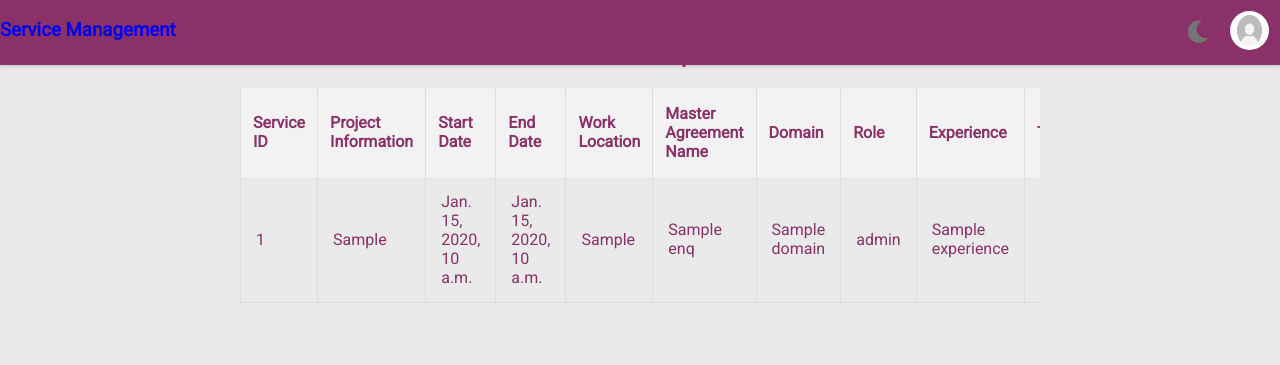
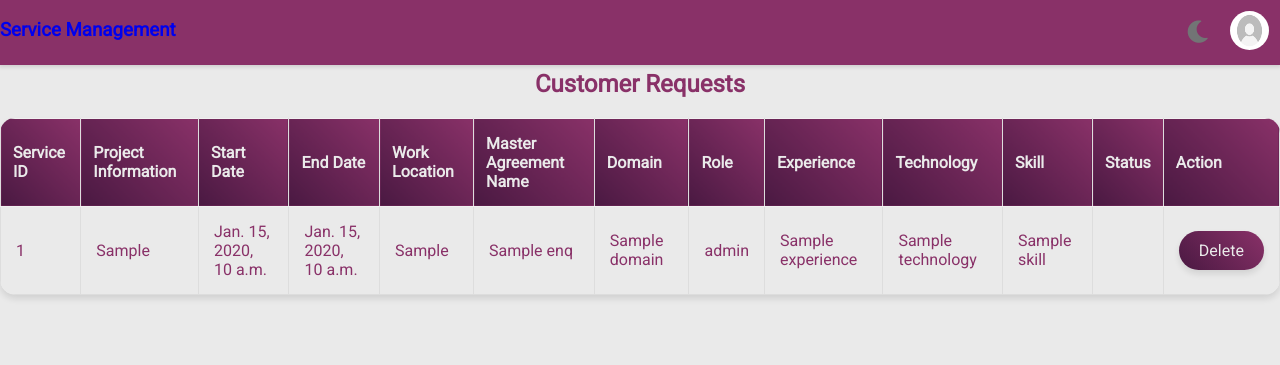
Before and after one commit to richapadhi/Agile, a Django app: template vehicleservicemanagement-master/vehicleservicemanagement-master/templates/vehicle/customer_view_request.html in a window 1280 px wide. Shown: the top 365 px of the page. Run offline with Django 3.2, Linux system fonts and the light colour scheme; the template is opened without the code that fills it: most values are stand-ins (such as "Sample title", 1, 10 or a date in 2020); some libraries are stand-ins or nearby versions.

Commit message:
Update customer_view_request.html

```diff
--- a/vehicleservicemanagement-master/vehicleservicemanagement-master/templates/vehicle/customer_view_request.html
+++ b/vehicleservicemanagement-master/vehicleservicemanagement-master/templates/vehicle/customer_view_request.html
@@ -11,28 +11,66 @@
     <title>View Customer Requests</title>
     <style media="screen">
     .request-table-container {
-            max-width: 800px;
-            margin: 20px auto;
+        max-width: 1400px;
+        margin: 50px auto;
         overflow-x: auto; /* For responsive table */
+        border-radius: 15px; /* Rounded corners for the table container */
+        box-shadow: 0 4px 6px rgba(0, 0, 0, 0.1); /* Box shadow for a subtle lift */
     }
+    h2 {
+        text-align: center;
+        margin-bottom: 20px; /* Add margin at the bottom of the heading */
+    }
+
 
     table {
         width: 100%;
         border-collapse: collapse;
+        overflow: hidden; /* Hide overflowing content within the table */
+        border-radius: 15px; /* Rounded corners for the table */
+        box-shadow: 0 4px 6px rgba(0, 0, 0, 0.1); /* Box shadow for a subtle lift */
     }
 
     th, td {
         border: 1px solid #ddd;
-            padding: 8px;
+        padding: 12px;
         text-align: left;
     }
 
     th {
-            background-color: #f2f2f2;
+        background: linear-gradient(45deg, #4A1942, #893168); /* Gradient background for header */
+        color: #EAEAEA; /* Text color for header */
     }
 
-        tr:nth-child(even) {background-color: #f9f9f9;}
+    tr {
+        transition: background 0.3s ease; /* Smooth transition for row background color */
+    }
+
+    tr:nth-child(even) {
+        background-color: #f9f9f9;
+    }
+
+    tr:hover {
+        background-color: #EAEAEA; /* Background color on hover */
+    }
+
+    .delete-link {
+        color: #EAEAEA; /* Text color */
+        text-decoration: none;
+        padding: 10px 20px; /* Add padding for better appearance */
+        border-radius: 25px; /* Rounded corners */
+        background: linear-gradient(45deg, #4A1942, #893168); /* Gradient background */
+        box-shadow: 0 4px 6px rgba(0, 0, 0, 0.1); /* Box shadow for a subtle lift */
+        transition: background 0.3s ease, color 0.3s ease; /* Smooth transition for color and background changes */
+        display: inline-block; /* Make it inline-block to enable padding and border-radius */
+    }
+
+    .delete-link:hover {
+        color: #EAEAEA; /* Text color on hover */
+        background: linear-gradient(45deg, #2E1C2B, #893168); /* Gradient background on hover */
+    }
 </style>
+
     <script>
 document.addEventListener('DOMContentLoaded', function () {
     document.querySelectorAll('.delete-link').forEach(function (link) {
```
Lines whose indentation alone changed are shown as unchanged.
